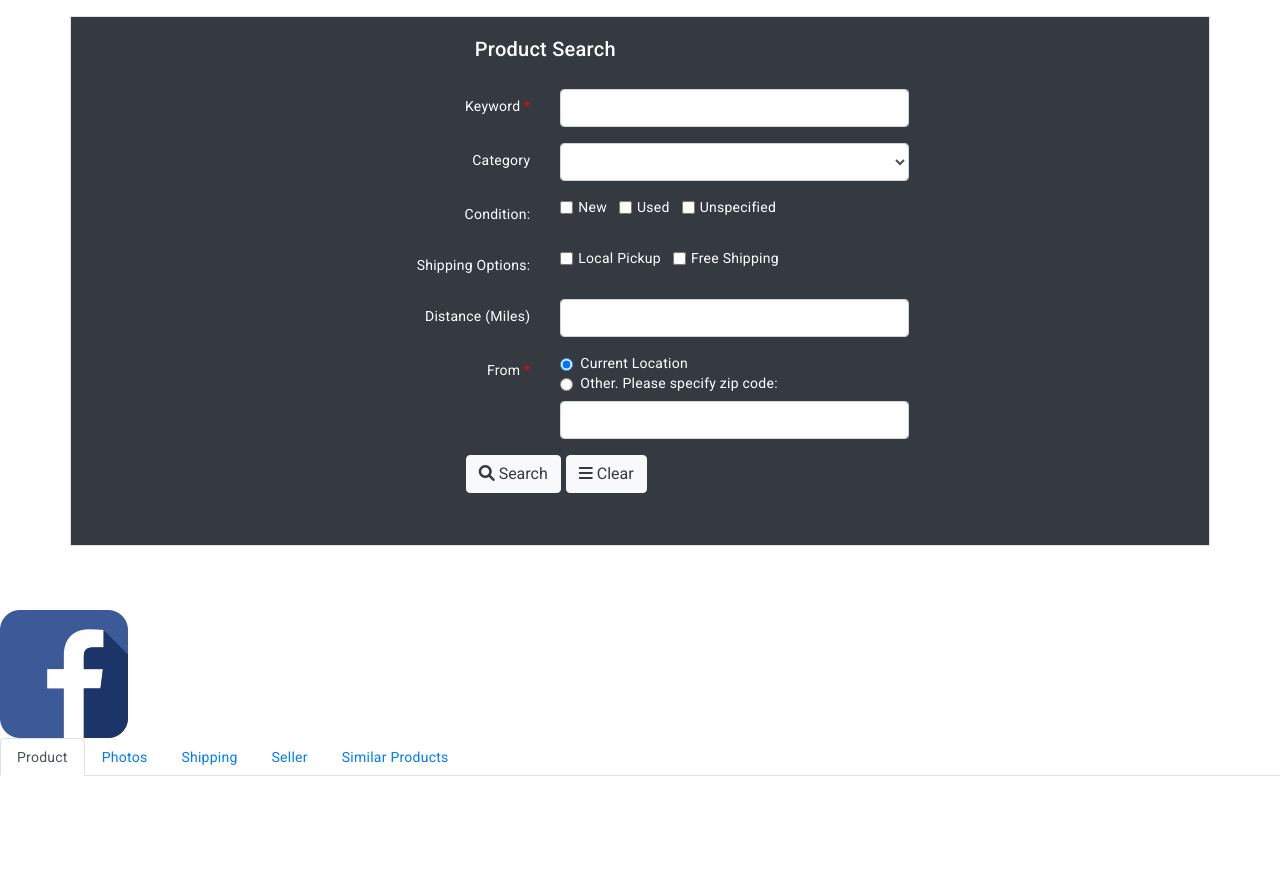
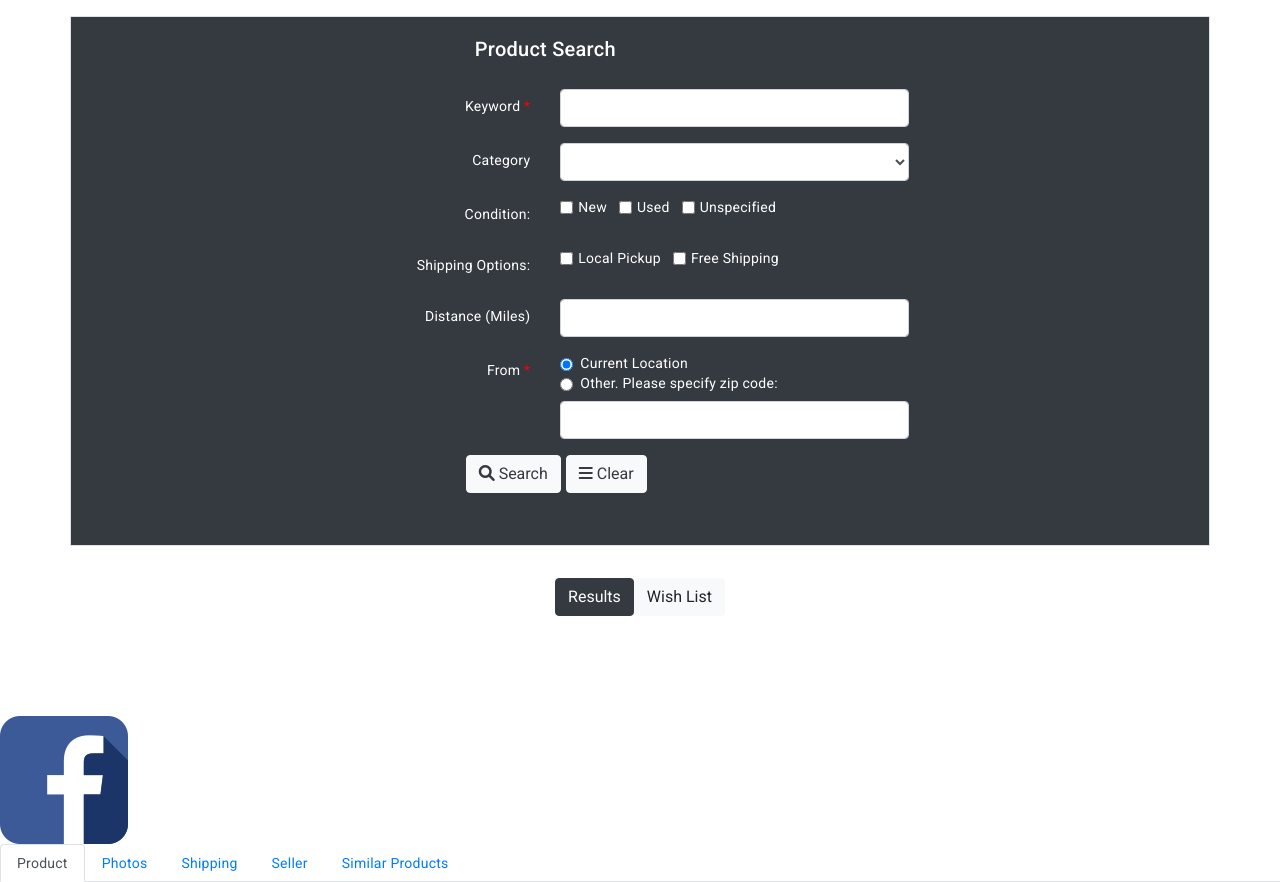
Before and after one commit to ntyagi04/Assign3, an Angular app in the folder Angular/my-app/: page / in a window 1280 px wide. Before the commit the page ends 816 px from the top, so only its background shows below. Built offline with nearby package versions, Linux system fonts and the light colour scheme.

Commit message:
commit 3 -> add button

```diff
--- a/Angular/my-app/src/app/ass3search-form/ass3search-form.component.html
+++ b/Angular/my-app/src/app/ass3search-form/ass3search-form.component.html
@@ -107,11 +107,16 @@
         </div>
     </form>
 </div>
-
+<div class=" p-3 my-3  text-center">
+<button class="btn btn-light" (click)="buttonC='results'" [class.btn-dark]="buttonC === 'results'"
+[class.btn-white]="buttonC !== 'results'" ><a >Results</a></button>
+        <button class="btn btn-light" (click)="buttonC='wish'" [class.btn-dark]="buttonC === 'wish'"
+        [class.btn-white]="buttonC !== 'wish'"><a >Wish List</a></button>
+    </div>
 <div *ngIf="!showProductDetails" class="container bg-white p-3 my-3 text-white">
     <table *ngIf="paginatedItems.length > 0 && !showProductDetails" class=" table table-dark table-striped text-white">
       <thead>
-        <tr class="text-center"> <!-- Adjust text alignment to center -->
+        <tr class="text-center">
           <th scope="col">#</th>
           <th scope="col">Image</th>
           <th scope="col">Title</th>
@@ -139,17 +144,14 @@
                 add_shopping_cart
                 </span>
                 </button>
-                <!-- <button class="btn btn-light"   >
-                <span class="material-icons"  style="color:#d39e00">
-                  remove_shopping_cart
-                  </span>     </button> -->
+
           </td>
 
         </tr>
       </tbody>
     </table>
 
-    <!-- Pagination controls -->
+
     <div *ngIf="totalItems > itemsPerPage" class="d-flex justify-content-center my-3" >
       <nav aria-label="Page navigation" style="border: none;" *ngIf="totalItems > itemsPerPage" class="d-flex justify-content-center my-3">
         <ul class="pagination">
@@ -158,7 +160,7 @@
               <span aria-hidden="true">&laquo; Previous</span>
             </a>
           </li>
-          <!-- Dynamically generate page numbers based on the data -->
+
           <li class="page-item" *ngFor="let page of pages" [class.active]="currentPage === page">
             <a class="page-link"  (click)="selectPage(page)" >{{ page }}</a>
           </li>
@@ -171,7 +173,6 @@
       </nav>
     </div>
   </div>
-
 
 
 
--- a/Angular/my-app/src/app/ass3search-form/ass3search-form.component.ts
+++ b/Angular/my-app/src/app/ass3search-form/ass3search-form.component.ts
@@ -47,7 +47,7 @@ export class Ass3searchFormComponent{
    totalPages: number =0;
    pages: number[] = [];
    selectedProductitemId: string = '';
-
+buttonC='results';
   currentPage: number = 1;
   itemsPerPage: number = 10;
   allItems: any[] = []; // This will hold all fetched items
```
